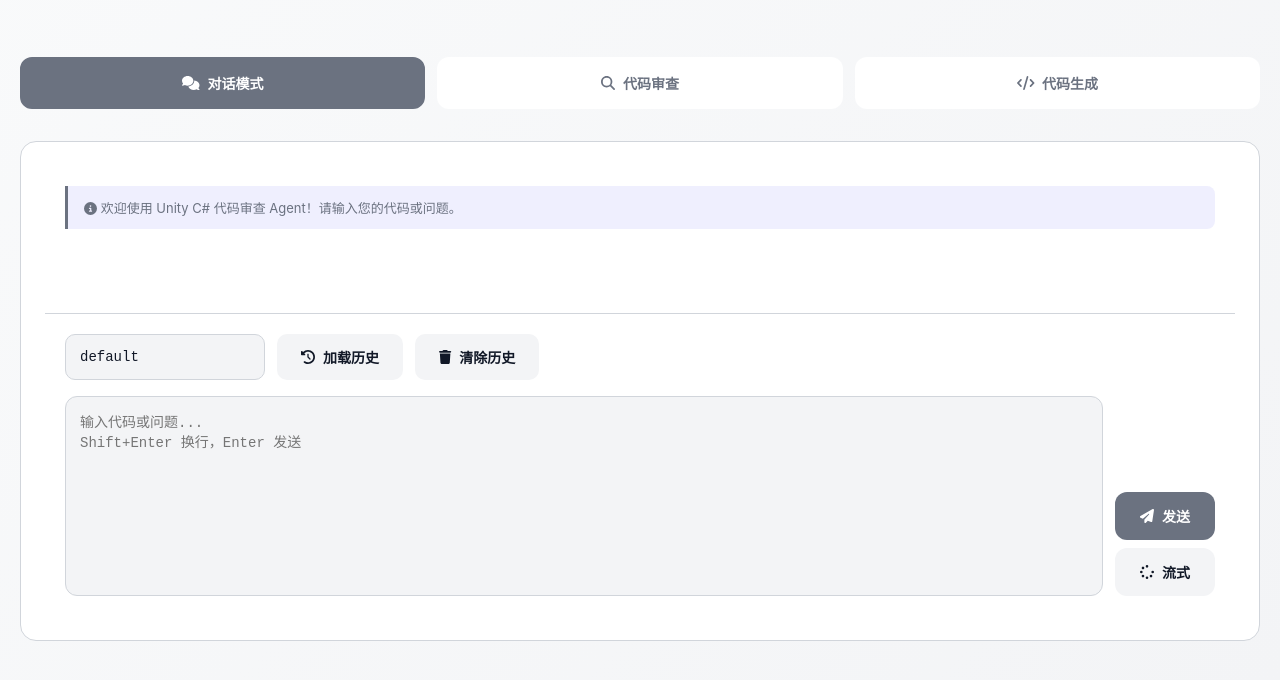
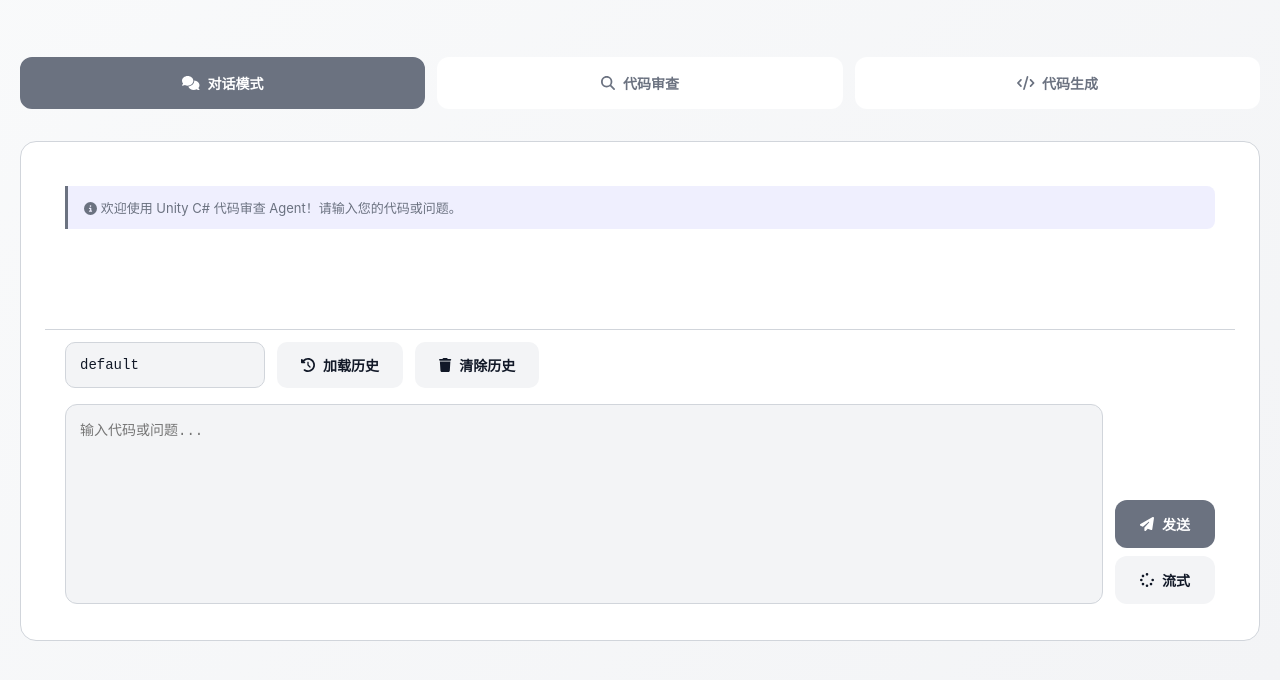
Before and after one commit to YQSY-HX/unity-code-review-agent, a plain HTML site: page index.html in a window 1280 px wide. Shown: the part 146-826 px from the top of the page. Drawn offline with nearby package versions, Linux system fonts and the light colour scheme.

Commit message:
输入框高低更改

```diff
--- a/index.html
+++ b/index.html
@@ -471,7 +471,7 @@
         }
 
         .chat-input-area {
-            padding: 20px;
+            padding: 12px 20px;
             border-top: 1px solid var(--border-color);
         }
 
@@ -641,7 +641,7 @@
                         </button>
                     </div>
                     <div class="chat-input-row">
-                        <textarea id="chat-input" placeholder="输入代码或问题...&#10;Shift+Enter 换行，Enter 发送" rows="3"></textarea>
+                        <textarea id="chat-input" placeholder="输入代码或问题..." rows="2"></textarea>
                         <div class="chat-actions">
                             <button class="btn btn-primary" onclick="sendChatMessage()" id="send-btn">
                                 <i class="fas fa-paper-plane"></i> 发送
```
